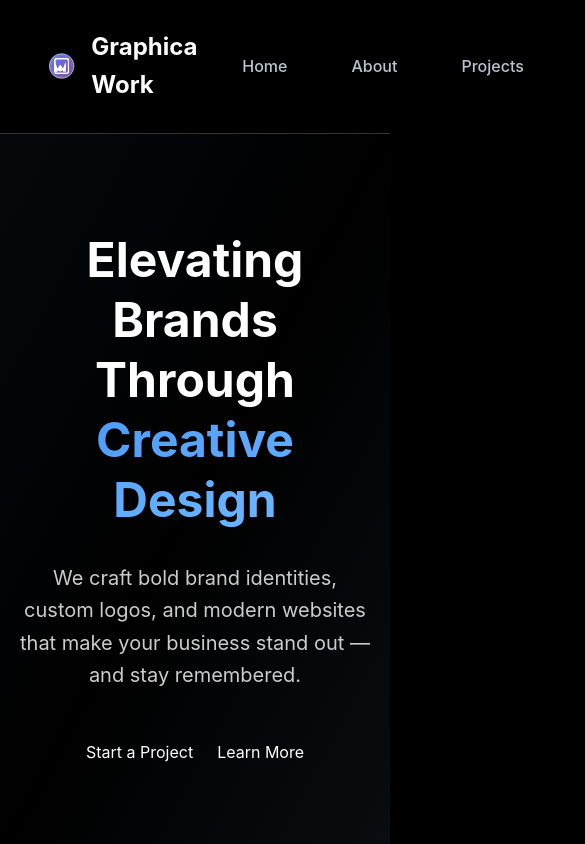
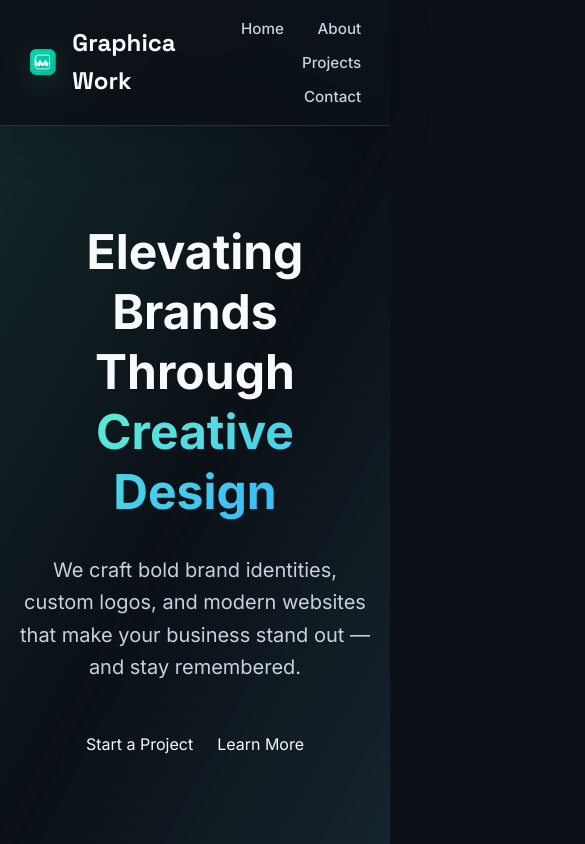
Before and after one commit to robby3689/graphicawork, a React (Create React App) app: page / in a window 390 px wide. Shown: the top 844 px of the page, 585 px wide, since content can reach past the window. Built offline with nearby package versions, Linux system fonts and the light colour scheme.

Commit message:
Logo enhanced

```diff
--- a/src/components/Footer.js
+++ b/src/components/Footer.js
@@ -1,6 +1,6 @@
 import React from 'react';
 import { Link } from 'react-router-dom';
-import LogoImproved from './LogoImproved';
+import Logo from './Logo';
 import './Footer.css';
 
 function Footer() {
@@ -15,7 +15,7 @@ function Footer() {
           {/* Logo Section */}
           <div className="footer-logo">
             <div className="flex items-center gap-3 mb-4">
-              <LogoImproved size={32} />
+              <Logo size={32} />
               <h2 style={{ color: 'var(--text-primary)', fontSize: '1.25rem', fontWeight: '600' }}>Graphica Work</h2>
             </div>
             <p style={{ color: 'var(--text-secondary)', fontSize: '0.875rem' }}>Design that speaks. Brands that connect.</p>
--- a/src/components/Navbar.css
+++ b/src/components/Navbar.css
@@ -1,6 +1,6 @@
 .navbar {
-  background-color: #000000;
-  border-bottom: 1px solid #333333;
+  background-color: rgba(11, 17, 23, 0.82);
+  border-bottom: 1px solid var(--border);
   padding: 1rem 2rem;
   display: flex;
   justify-content: space-between;
@@ -8,7 +8,8 @@
   position: sticky;
   top: 0;
   z-index: 100;
-  backdrop-filter: blur(10px);
+  backdrop-filter: blur(18px);
+  box-shadow: 0 12px 40px rgba(0, 0, 0, 0.18);
 }
 
 .logo-container {
@@ -28,18 +29,19 @@
   width: 40px;
   border-radius: 8px;
   object-fit: cover;
+  filter: drop-shadow(0 8px 16px rgba(94, 234, 212, 0.18));
 }
 
 .logo-text {
   font-size: 1.5rem;
   font-weight: 700;
-  color: #ffffff;
-  font-family: -apple-system, BlinkMacSystemFont, "Segoe UI", "Noto Sans", Helvetica, Arial, sans-serif;
+  color: var(--text-primary);
+  font-family: 'Space Grotesk', 'Inter', -apple-system, BlinkMacSystemFont, "Segoe UI", "Noto Sans", Helvetica, Arial, sans-serif;
   transition: color 0.3s ease;
 }
 
 .logo-container:hover .logo-text {
-  color: #4f9cf9;
+  color: var(--accent);
 }
 
 .navbar ul {
@@ -52,7 +54,7 @@
 
 .navbar a {
   text-decoration: none;
-  color: #b8c5d1;
+  color: var(--text-secondary);
   font-weight: 500;
   padding: 0.75rem 1rem;
   border-radius: 8px;
@@ -61,7 +63,25 @@
 }
 
 .navbar a:hover {
-  background-color: #1a1a1a;
-  color: #ffffff;
+  background-color: var(--bg-tertiary);
+  color: var(--text-primary);
   transform: translateY(-1px);
 }
+
+@media (max-width: 768px) {
+  .navbar {
+    padding: 0.9rem 1rem;
+    gap: 1rem;
+  }
+
+  .navbar ul {
+    gap: 0.5rem;
+    flex-wrap: wrap;
+    justify-content: flex-end;
+  }
+
+  .navbar a {
+    padding: 0.6rem 0.8rem;
+    font-size: 0.95rem;
+  }
+}
--- a/src/components/Navbar.js
+++ b/src/components/Navbar.js
@@ -1,13 +1,13 @@
 import React from 'react';
 import { Link } from 'react-router-dom';
-import LogoImproved from './LogoImproved';
+import Logo from './Logo';
 import './Navbar.css';
 
 function Navbar() {
   return (
     <nav className="navbar">
       <Link to="/" className="logo-container">
-        <LogoImproved size={32} className="logo-img" />
+        <Logo size={32} className="logo-img" />
         <span className="logo-text">Graphica Work</span>
       </Link>
       <ul>
--- a/src/index.css
+++ b/src/index.css
@@ -1,34 +1,60 @@
+@import url('https://fonts.googleapis.com/css2?family=Inter:wght@400;500;600;700;800&family=Space+Grotesk:wght@500;600;700&display=swap');
+
 @tailwind base;
 @tailwind components;
 @tailwind utilities;
 
-/* Dark Black Theme */
+/* Refined Dark Theme */
 body {
-  font-family: -apple-system, BlinkMacSystemFont, "Segoe UI", "Noto Sans", Helvetica, Arial, sans-serif, "Apple Color Emoji", "Segoe UI Emoji";
-  background-color: #000000;
-  color: #ffffff;
+  font-family: 'Inter', -apple-system, BlinkMacSystemFont, "Segoe UI", "Noto Sans", Helvetica, Arial, sans-serif, "Apple Color Emoji", "Segoe UI Emoji";
+  background-color: #0b1117;
+  color: #f5f7fa;
   line-height: 1.6;
+  text-rendering: optimizeLegibility;
 }
 
-/* Dark Black Theme Variables */
+html {
+  scroll-behavior: smooth;
+}
+
+/* Refined Dark Theme Variables */
 :root {
-  --bg-primary: #000000;
-  --bg-secondary: #111111;
-  --bg-tertiary: #1a1a1a;
-  --bg-card: #0d0d0d;
-  --border: #333333;
-  --border-light: #444444;
-  --text-primary: #ffffff;
-  --text-secondary: #cccccc;
-  --text-tertiary: #999999;
-  --accent: #4f9cf9;
-  --accent-hover: #6bb6ff;
-  --accent-light: #7bc4ff;
-  --success: #00d4aa;
-  --warning: #ffb800;
-  --danger: #ff4757;
-  --gradient-primary: linear-gradient(135deg, #111111 0%, #1a1a1a 100%);
-  --gradient-accent: linear-gradient(135deg, #4f9cf9 0%, #6bb6ff 100%);
+  --bg-primary: #0b1117;
+  --bg-secondary: #101923;
+  --bg-tertiary: #172330;
+  --bg-card: #111b26;
+  --border: #243244;
+  --border-light: #334155;
+  --text-primary: #f8fafc;
+  --text-secondary: #c7d1dd;
+  --text-tertiary: #93a4b7;
+  --accent: #5eead4;
+  --accent-hover: #2dd4bf;
+  --accent-light: #99f6e4;
+  --success: #34d399;
+  --warning: #fbbf24;
+  --danger: #fb7185;
+  --gradient-primary: linear-gradient(135deg, #0f1720 0%, #172433 100%);
+  --gradient-accent: linear-gradient(135deg, #5eead4 0%, #38bdf8 100%);
+  --section-bg: #101923;
+  --dark-gray: #0f1720;
+  --card-bg: #111b26;
+  --medium-gray: #16212d;
+  --light-gray: #243244;
+  --text-muted: #93a4b7;
+  --primary-green: #5eead4;
+  --primary-green-dark: #2dd4bf;
+  --accent-blue: #38bdf8;
+  --black: #081018;
+  --shadow: 0 24px 80px rgba(0, 0, 0, 0.28);
+  --shadow-hover: 0 28px 72px rgba(8, 16, 24, 0.34);
+  --shadow-xl: 0 32px 90px rgba(0, 0, 0, 0.38);
+  --shadow-lg: 0 24px 60px rgba(0, 0, 0, 0.3);
+  --gradient-hero: linear-gradient(180deg, #0f1720 0%, #101923 100%);
+  --gradient-dark: linear-gradient(135deg, #0b1117 0%, #111b26 100%);
+  --section-padding: clamp(4rem, 8vw, 7rem);
+  --border-radius-lg: 24px;
+  --font-display: 'Space Grotesk', 'Inter', -apple-system, BlinkMacSystemFont, "Segoe UI", sans-serif;
 }
 
 /* Custom scrollbar */
@@ -59,13 +85,69 @@ code {
   color: var(--accent-light);
 }
 
-/* Smooth transitions */
-* {
-  transition: all 0.2s ease;
+body {
+  background-image:
+    radial-gradient(circle at top left, rgba(94, 234, 212, 0.08), transparent 30%),
+    radial-gradient(circle at top right, rgba(56, 189, 248, 0.08), transparent 26%),
+    linear-gradient(180deg, rgba(255, 255, 255, 0.02), transparent 26%);
+  background-attachment: fixed;
+}
+
+/* Motion helpers */
+.motion-safe * {
+  transition-property: color, background-color, border-color, transform, box-shadow, opacity;
+  transition-duration: 220ms;
+  transition-timing-function: ease;
+}
+
+.fade-in-up {
+  animation: fadeInUp 700ms cubic-bezier(0.2, 0.8, 0.2, 1) both;
+}
+
+.float-slow {
+  animation: float 6s ease-in-out infinite;
+}
+
+.pulse-soft {
+  animation: pulseSoft 4.5s ease-in-out infinite;
+}
+
+@keyframes fadeInUp {
+  from {
+    opacity: 0;
+    transform: translateY(18px);
+  }
+
+  to {
+    opacity: 1;
+    transform: translateY(0);
+  }
+}
+
+@keyframes float {
+  0%,
+  100% {
+    transform: translateY(0px);
+  }
+
+  50% {
+    transform: translateY(-10px);
+  }
+}
+
+@keyframes pulseSoft {
+  0%,
+  100% {
+    opacity: 0.75;
+  }
+
+  50% {
+    opacity: 1;
+  }
 }
 
 /* Focus styles */
 *:focus {
-  outline: 2px solid var(--accent);
+  outline: 2px solid var(--accent-light);
   outline-offset: 2px;
 }
--- a/src/pages/Home.js
+++ b/src/pages/Home.js
@@ -5,11 +5,11 @@ import { Link } from 'react-router-dom';
 
 const Home = () => {
   return (
-    <div className="min-h-screen" style={{ backgroundColor: 'var(--bg-primary)', color: 'var(--text-primary)' }}>
+    <div className="min-h-screen motion-safe" style={{ backgroundColor: 'var(--bg-primary)', color: 'var(--text-primary)' }}>
       {/* Hero Section - Dark Black Theme */}
-      <section className="py-24 px-4 text-center relative overflow-hidden" style={{ backgroundColor: 'var(--bg-primary)' }}>
+      <section className="py-24 px-4 text-center relative overflow-hidden fade-in-up" style={{ backgroundColor: 'var(--bg-primary)' }}>
         {/* Background gradient overlay */}
-        <div className="absolute inset-0 bg-gradient-to-br from-gray-900/30 via-transparent to-gray-800/30"></div>
+        <div className="absolute inset-0 bg-gradient-to-br from-teal-300/10 via-transparent to-sky-300/10 float-slow"></div>
         <div className="relative z-10 max-w-5xl mx-auto">
           <h1 className="text-5xl md:text-7xl font-bold mb-8 leading-tight" style={{ color: 'var(--text-primary)' }}>
             Elevating Brands Through <span style={{ color: 'var(--accent)', background: 'var(--gradient-accent)', WebkitBackgroundClip: 'text', WebkitTextFillColor: 'transparent' }}>Creative Design</span>
@@ -29,7 +29,7 @@ const Home = () => {
       </section>
 
       {/* Services Section - Dark Black Cards */}
-      <section className="py-24 px-6" style={{ backgroundColor: 'var(--bg-secondary)' }}>
+      <section className="py-24 px-6 fade-in-up" style={{ backgroundColor: 'var(--bg-secondary)', animationDelay: '80ms' }}>
         <div className="max-w-7xl mx-auto">
           <h2 className="text-4xl md:text-5xl font-bold text-center mb-16" style={{ color: 'var(--text-primary)' }}>Our Services</h2>
           <div className="grid gap-8 grid-cols-1 sm:grid-cols-2 lg:grid-cols-4">
@@ -57,11 +57,12 @@ const Home = () => {
             ].map((service, idx) => (
               <div
                 key={idx}
-                className="p-8 rounded-2xl border-2 transition-all duration-300 hover:transform hover:scale-105 hover:shadow-2xl group"
+                className="p-8 rounded-2xl border-2 transition-all duration-300 hover:transform hover:scale-105 hover:shadow-2xl group fade-in-up"
                 style={{
                   backgroundColor: 'var(--bg-card)',
                   borderColor: 'var(--border)',
-                  color: 'var(--text-primary)'
+                  color: 'var(--text-primary)',
+                  animationDelay: `${idx * 90 + 120}ms`
                 }}
                 onMouseEnter={(e) => {
                   e.currentTarget.style.borderColor = 'var(--accent)';
@@ -82,8 +83,8 @@ const Home = () => {
       </section>
 
       {/* Featured Projects - Dark Black Theme */}
-      <section className="py-24 px-4 text-center relative" style={{ backgroundColor: 'var(--bg-primary)' }}>
-        <div className="absolute inset-0 bg-gradient-to-t from-gray-900/20 via-transparent to-gray-800/20"></div>
+      <section className="py-24 px-4 text-center relative fade-in-up" style={{ backgroundColor: 'var(--bg-primary)', animationDelay: '140ms' }}>
+        <div className="absolute inset-0 bg-gradient-to-t from-sky-300/10 via-transparent to-teal-300/10 float-slow"></div>
         <div className="relative z-10 max-w-5xl mx-auto">
           <h2 className="text-4xl md:text-5xl font-bold mb-8" style={{ color: 'var(--text-primary)' }}>Featured Projects</h2>
           <p className="text-xl mb-12 max-w-3xl mx-auto leading-relaxed" style={{ color: 'var(--text-secondary)' }}>
@@ -96,7 +97,7 @@ const Home = () => {
       </section>
 
       {/* About Section - Dark Black Theme */}
-      <section className="py-24 px-4 text-center border-t" style={{ backgroundColor: 'var(--bg-secondary)', borderColor: 'var(--border)' }}>
+      <section className="py-24 px-4 text-center border-t fade-in-up" style={{ backgroundColor: 'var(--bg-secondary)', borderColor: 'var(--border)', animationDelay: '180ms' }}>
         <div className="max-w-5xl mx-auto">
           <h2 className="text-4xl md:text-5xl font-bold mb-8" style={{ color: 'var(--text-primary)' }}>About Graphica Work</h2>
           <p className="text-xl leading-relaxed max-w-4xl mx-auto" style={{ color: 'var(--text-secondary)' }}>
```
Also changed, not shown: src/components/Footer.css (+10 -10 lines).
